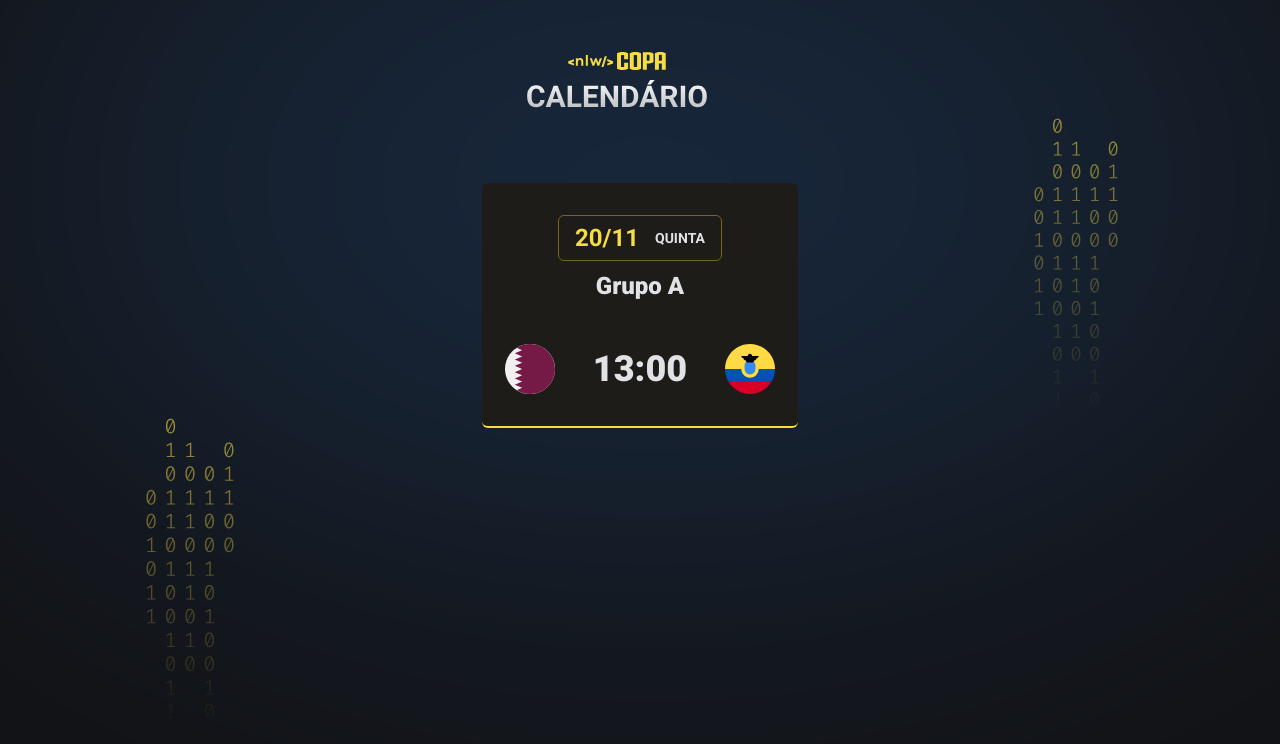
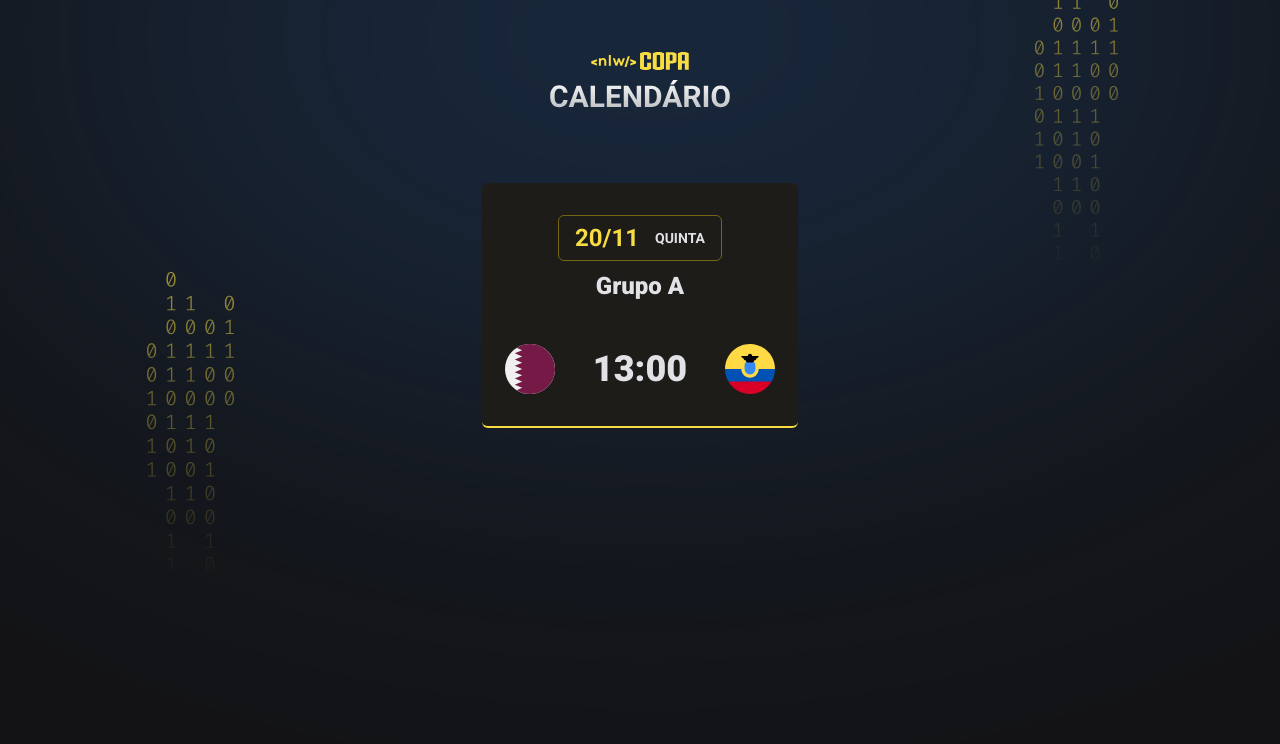
Before and after one commit to iagovalverde/nlw-calendar-worldcup, a plain HTML site: page index.html in a window 1280 px wide. Drawn offline with Linux system fonts and the light colour scheme.

Commit message:
update css

```diff
--- a/index.html
+++ b/index.html
@@ -28,8 +28,8 @@
                     </li>
                 </ul>
             </div>
-
         </main>
     </div>
+    <script src="./main.js"></script>
 </body>
 </html>
--- /dev/null
+++ b/main.js
@@ -0,0 +1,3 @@
+documento.querySelector('#app').innerHTML = `
+
+`
--- a/style.css
+++ b/style.css
@@ -14,7 +14,7 @@ body {
     background-color: #121214;
     background-image: url(./assets/bg.svg);
     background-position-x: center;
-    background-position-y: 55.6%;
+    background-position-y: -715px;
 }
 
 body * {
@@ -28,6 +28,7 @@ body * {
 
 header {
     margin-bottom: 63px;
+    text-align: center;
 }
 
 .card {
```
